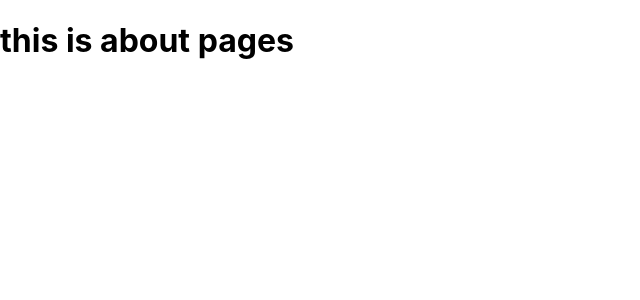
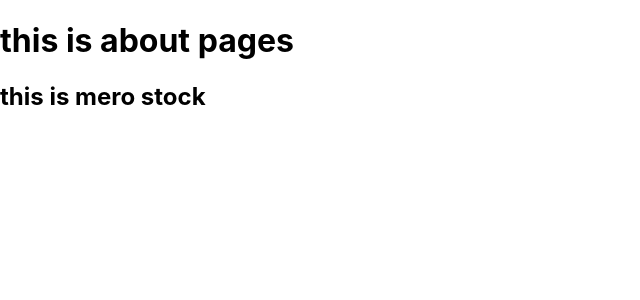
Before and after one commit to Bibek-bohora/gitcolap, a React (Create React App) app: page /about in a window 1280 px wide. Shown: the top 300 px of the page, without its empty margins (0-640 px from the left). Built offline with nearby package versions, Linux system fonts and the light colour scheme.

Commit message:
change the about
we name our project mero stock

```diff
--- a/src/pages/About.jsx
+++ b/src/pages/About.jsx
@@ -5,6 +5,7 @@ const About = () => {
     <div>
 
       <h1>this is about pages</h1>
+      <h2>this is mero stock</h2>
     </div>
   )
 }
```
